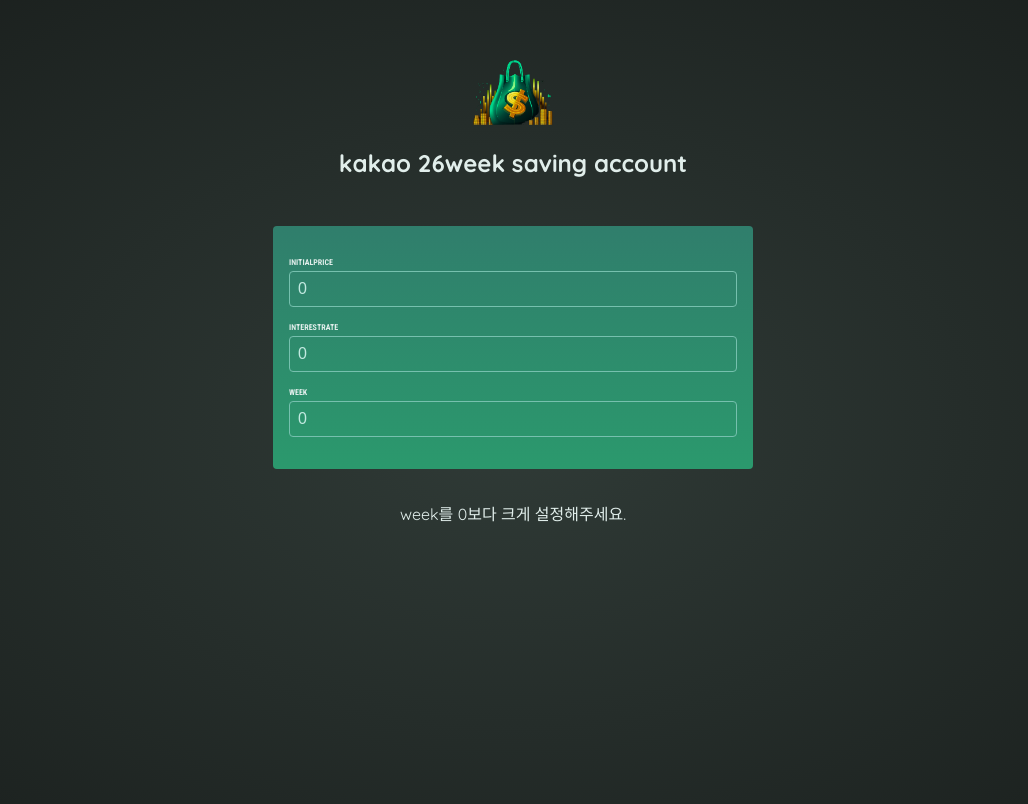
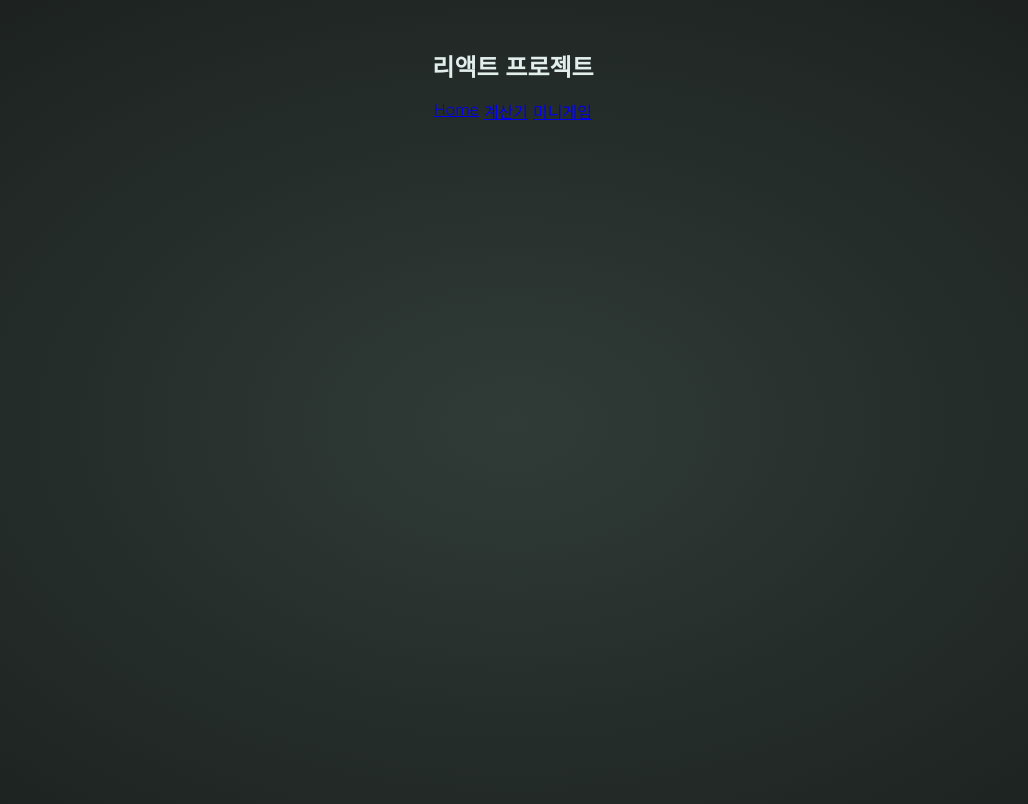
Before and after one commit to third-park/investment-calculator, a React (Vite) app: page / in a window 1280 px wide. Shown: the top 804 px of the page, without its empty margins (127-1155 px from the left). Built offline with nearby package versions, Linux system fonts and the light colour scheme.

Commit message:
React Router Data Mode방식으로 라우터 구성

```diff
--- a/package.json
+++ b/package.json
@@ -11,7 +11,8 @@
   },
   "dependencies": {
     "react": "^19.0.0",
-    "react-dom": "^19.0.0"
+    "react-dom": "^19.0.0",
+    "react-router-dom": "^7.6.1"
   },
   "devDependencies": {
     "@types/react": "^18.2.15",
--- a/src/App.jsx
+++ b/src/App.jsx
@@ -1,33 +1,16 @@
 import { useState } from "react";
+import { Link, Outlet, Router } from "react-router-dom";
+import Header from "./components/Header/Header";
 import Loading from "./components/Loading";
-import Header from "./components/Header/Header";
-import Chart from "./components/Chart/Chart";
-import UserInput from "./components/UserInput/UserInput";
+import Calculator from "./components/Calculator/Calculator";
 
 function App() {
-  const [userInput, setUserInput] = useState({
-    initialPrice: 0,
-    interestRate: 0,
-    duration: 0,
-  });
-
-  const inputIsValid = userInput.duration >= 1;
-
-  function handleChange(inputIdentifier, newValue) {
-    setUserInput((prevUserInput) => {
-      return {
-        ...prevUserInput,
-        [inputIdentifier]: +newValue,
-      };
-    });
-  }
-
   return (
     <>
       <Header />
-      <UserInput userInput={userInput} onChange={handleChange}/>
-      {!inputIsValid && <p className="center">week를 0보다 크게 설정해주세요.</p>}
-      {inputIsValid && <Chart inputData={userInput} />}
+      <main>
+        <Outlet />
+      </main>
     </>
   );
 }
--- /dev/null
+++ b/src/components/Calculator/Calculator.jsx
@@ -0,0 +1,37 @@
+import React from "react";
+import mainImg from "../../assets/investment-calculator-logo.png";
+import { useState } from "react";
+import Chart from "../Chart/Chart";
+import UserInput from "../UserInput/UserInput";
+
+function Calculator() {
+  const [userInput, setUserInput] = useState({
+    initialPrice: 0,
+    interestRate: 0,
+    duration: 0,
+  });
+
+  const inputIsValid = userInput.duration >= 1;
+
+  function handleChange(inputIdentifier, newValue) {
+    setUserInput((prevUserInput) => {
+      return {
+        ...prevUserInput,
+        [inputIdentifier]: +newValue,
+      };
+    });
+  }
+
+  return (
+    <>
+      <div id="header" style={{'textAlign': 'center', 'margin': 3 +'rem auto'}}>
+        <h1>kakao 26week saving account</h1>
+      </div>
+      <UserInput userInput={userInput} onChange={handleChange} />
+      {!inputIsValid && <p className="center">week를 0보다 크게 설정해주세요.</p>}
+      {inputIsValid && <Chart inputData={userInput} />}
+    </>
+  );
+}
+
+export default Calculator;
--- /dev/null
+++ b/src/components/ErrorPage.jsx
@@ -0,0 +1,9 @@
+import React from 'react'
+
+function ErrorPage() {
+  return (
+    <div>ErrorPage</div>
+  )
+}
+
+export default ErrorPage
--- a/src/components/Header/Header.jsx
+++ b/src/components/Header/Header.jsx
@@ -1,12 +1,19 @@
 import React from "react";
-import mainImg from "../../assets/investment-calculator-logo.png";
+import { Link } from "react-router-dom";
+import styles from "./Header.module.css";
 
-function Header({ inputValues, onInputChange }) {
+function Header() {
+  const { header } = styles;
+
   return (
-    <div id="header">
-      <img src={mainImg} alt="dd" />
-      <h1>kakao 26week saving account</h1>
-    </div>
+    <header id={header}>
+      <h1>리액트 프로젝트</h1>
+      <nav>
+        <Link to="/">Home</Link>
+        <Link to="/calculator">계산기</Link>
+        <Link to="/minigame">미니게임</Link>
+      </nav>
+    </header>
   );
 }
 
--- /dev/null
+++ b/src/components/Header/Header.module.css
@@ -0,0 +1,22 @@
+#header {
+  text-align: center;
+  margin: 3rem auto;
+}
+
+#header img {
+  width: 5rem;
+  height: 5rem;
+  object-fit: contain;
+  background-color: transparent;
+}
+
+#header h1 {
+  font-size: 1.5rem;
+}
+
+#header nav{
+  display: flex;
+  flex-flow: row nowrap;
+  justify-content: center;
+  gap: .3125rem;
+}
--- /dev/null
+++ b/src/components/Minigame/Minigame.jsx
@@ -0,0 +1,9 @@
+import React from 'react'
+
+function Minigame() {
+  return (
+    <div>Minigame</div>
+  )
+}
+
+export default Minigame
--- a/src/components/UserInput/UserInput.jsx
+++ b/src/components/UserInput/UserInput.jsx
@@ -1,5 +1,3 @@
-import React, { useState } from "react";
-
 function UserInput({ userInput, onChange}) {
 
   return (
--- a/src/index.css
+++ b/src/index.css
@@ -12,23 +12,6 @@ body {
   background: radial-gradient(#303b37, #1a1f1d);
   color: #e1eeeb;
   min-height: 100vh;
-}
-
-#header {
-  text-align: center;
-  margin: 3rem auto;
-}
-
-
-#header img {
-  width: 5rem;
-  height: 5rem;
-  object-fit: contain;
-  background-color: transparent;
-}
-
-#header h1 {
-  font-size: 1.5rem;
 }
 
 #user-input {
--- a/src/index.jsx
+++ b/src/index.jsx
@@ -1,6 +1,36 @@
-import ReactDOM from 'react-dom/client';
+import React, { StrictMode } from "react";
+import ReactDOM from "react-dom/client";
+import { createBrowserRouter, RouterProvider } from "react-router-dom";
 
-import App from './App.jsx';
-import './index.css';
+import App from "./App.jsx";
+import Calculator from "./components/Calculator/Calculator.jsx";
+import Minigame from "./components/Minigame/Minigame.jsx";
+import ErrorPage from "./components/ErrorPage.jsx";
 
-ReactDOM.createRoot(document.getElementById('root')).render(<App />);
+import "./index.css";
+
+// Data API 방식 라우터구성
+const router = createBrowserRouter([
+  {
+    path: "/",
+    element: <App />,
+    errorElement: <ErrorPage />,
+    children: [
+      {
+        path: "calculator",
+        element: <Calculator />,
+      },
+      {
+        path: "Minigame",
+        element: <Minigame />,
+      }
+    ],
+  },
+]);
+
+//루트
+ReactDOM.createRoot(document.getElementById("root")).render(
+  <StrictMode>
+    <RouterProvider router={router} />
+  </StrictMode>
+);
```
Also changed, not shown: 1 other file (tests, documents, lock files or other folders).
